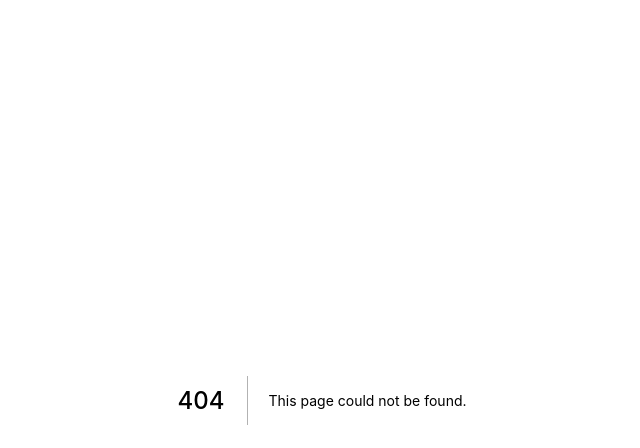
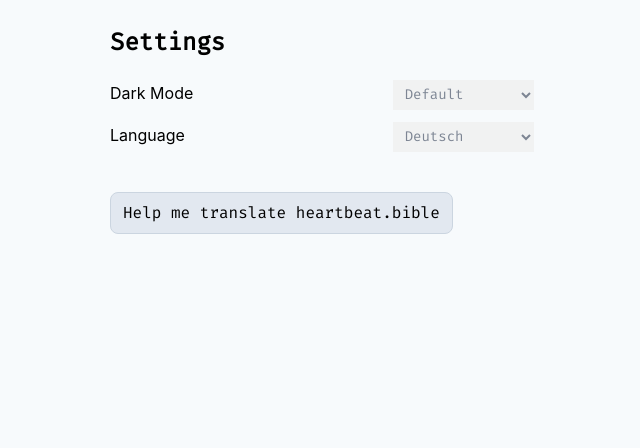
Before and after one commit to krsilas/heartbeat.bible, a Next.js app: page /settings in a window 1280 px wide. Before the commit this address had no page. Shown: the top 448 px of the page, without its empty margins (318-958 px from the left). Built offline with nearby package versions, Linux system fonts and the light colour scheme; a web font is replaced by a local one; what @tailwindcss/custom-forms would draw is missing.

Commit message:
Add Settings Page

```diff
--- a/pages/_app.js
+++ b/pages/_app.js
@@ -13,6 +13,7 @@ export default class MyApp extends App {
         <Head>
           <title>heartbeat.bible</title>
           <link rel="manifest" href="/manifest.json" />
+          <script type="module" src="https://unpkg.com/dark-mode-toggle"></script>
           <meta name="theme-color" content="#f7fafc" />
           <meta name="description" content="Der Mensch lebt nicht vom Brot allein, sondern von jedem Wort, das aus dem Mund Gottes kommt." />
           <meta name='viewport' content='width=device-width, initial-scale=1.0, maximum-scale=1.0, user-scalable=0' />
--- a/pages/index.js
+++ b/pages/index.js
@@ -6,7 +6,7 @@ export default function Index(props) {
   return (
     <div className="max-w-xl mx-auto">
       <Header />
-      <h3 className="mx-4 text-lg mt-1 font-mono font-bold border-gray-400 inline-block dark:text-gray-100 dark:border-gray-700">Lesepläne</h3>
+      <h3 className="mx-4 text-lg mt-1 font-sans font-bold border-gray-400 inline-block dark:text-gray-100 dark:border-gray-700">Lesepläne</h3>
       {props.plans.map((entry, i) =>
         <PlanLink key={i} {...entry} />
       )}
--- /dev/null
+++ b/pages/settings.js
@@ -0,0 +1,24 @@
+
+
+export default () => (
+  <div className="p-3 mt-3 mx-auto max-w-md">
+    <h1 className="font-mono text-2xl font-extrabold mb-4 dark:text-red-600">Settings</h1>
+    <div>
+      <div className="flex justify-between my-2">
+        <span className="py-1 leading-relaxed">Dark Mode</span>
+        <select disabled class="form-select mt-1 block px-2 py-1 w-1/3 font-mono text-sm text-gray-700">
+          <option>Default</option>
+          <option>Light</option>
+          <option>Dark</option>
+        </select>
+      </div>
+      <div className="flex justify-between my-2">
+        <span className="py-1 leading-relaxed">Language</span>
+        <select disabled class="form-select mt-1 block px-2 py-1 w-1/3 font-mono text-sm text-gray-700">
+          <option>Deutsch</option>
+        </select>
+      </div>
+    </div>
+    <a href="https://poeditor.com/join/project/8wFuvhJUOM" className="mt-8 inline-block text-grey-600 font-medium font-mono bg-gray-300 px-3 py-2 border border-gray-400 rounded-lg" target="_blank" rel="nofollow norefferer">Help me translate heartbeat.bible</a>
+  </div>
+)
--- a/pages/translation.js
+++ /dev/null
@@ -1,6 +0,0 @@
-export default () => (
-  <div className="p-3 mt-3 mx-auto max-w-md">
-    <h2 className="font-semibold text-2xl mb-4 leading-tight">Other languages are coming soon!</h2>
-    <a href="https://poeditor.com/join/project/8wFuvhJUOM" className="py-1 px-2 border-2 border-gray-900 text-black font-medium leading-relaxed inline-block font-mono" style={{borderWidth: 3, boxShadow: '2px 2px 0 black'}} target="_blank" rel="nofollow norefferer">Help me translate heartbeat.bible</a>
-  </div>
-)
--- a/src/components/Header.js
+++ b/src/components/Header.js
@@ -5,7 +5,11 @@ const Header = () => (
   <div id="header" className="bg-blend-excl w-full mb-4 rounded-full">
     <div className="px-4 py-4 flex justify-between max-w-xl mx-auto text-gray-900 dark:text-orange-100">
       <div className="flex"><Logo size="32" color="currentColor" /> <span className="font-bold font-mono ml-3 mt-1">heartbeat.bible</span></div>
-      <Link href="/translation"><a className="text-xl mr-1">🇩🇪</a></Link>
+      <Link href="/settings">
+        <a className="text-xl mr-1 mt-1">
+          <svg xmlns="http://www.w3.org/2000/svg" width="22" height="22" viewBox="0 0 24 24" fill="none" stroke="currentColor" strokeWidth="2" strokeLinecap="round" strokeLinejoin="round"><circle cx="12" cy="12" r="3"></circle><path d="M19.4 15a1.65 1.65 0 0 0 .33 1.82l.06.06a2 2 0 0 1 0 2.83 2 2 0 0 1-2.83 0l-.06-.06a1.65 1.65 0 0 0-1.82-.33 1.65 1.65 0 0 0-1 1.51V21a2 2 0 0 1-2 2 2 2 0 0 1-2-2v-.09A1.65 1.65 0 0 0 9 19.4a1.65 1.65 0 0 0-1.82.33l-.06.06a2 2 0 0 1-2.83 0 2 2 0 0 1 0-2.83l.06-.06a1.65 1.65 0 0 0 .33-1.82 1.65 1.65 0 0 0-1.51-1H3a2 2 0 0 1-2-2 2 2 0 0 1 2-2h.09A1.65 1.65 0 0 0 4.6 9a1.65 1.65 0 0 0-.33-1.82l-.06-.06a2 2 0 0 1 0-2.83 2 2 0 0 1 2.83 0l.06.06a1.65 1.65 0 0 0 1.82.33H9a1.65 1.65 0 0 0 1-1.51V3a2 2 0 0 1 2-2 2 2 0 0 1 2 2v.09a1.65 1.65 0 0 0 1 1.51 1.65 1.65 0 0 0 1.82-.33l.06-.06a2 2 0 0 1 2.83 0 2 2 0 0 1 0 2.83l-.06.06a1.65 1.65 0 0 0-.33 1.82V9a1.65 1.65 0 0 0 1.51 1H21a2 2 0 0 1 2 2 2 2 0 0 1-2 2h-.09a1.65 1.65 0 0 0-1.51 1z"></path></svg>
+        </a>
+      </Link>
     </div>
     <style jsx>{`
       @media all and (display-mode: standalone) {
```
